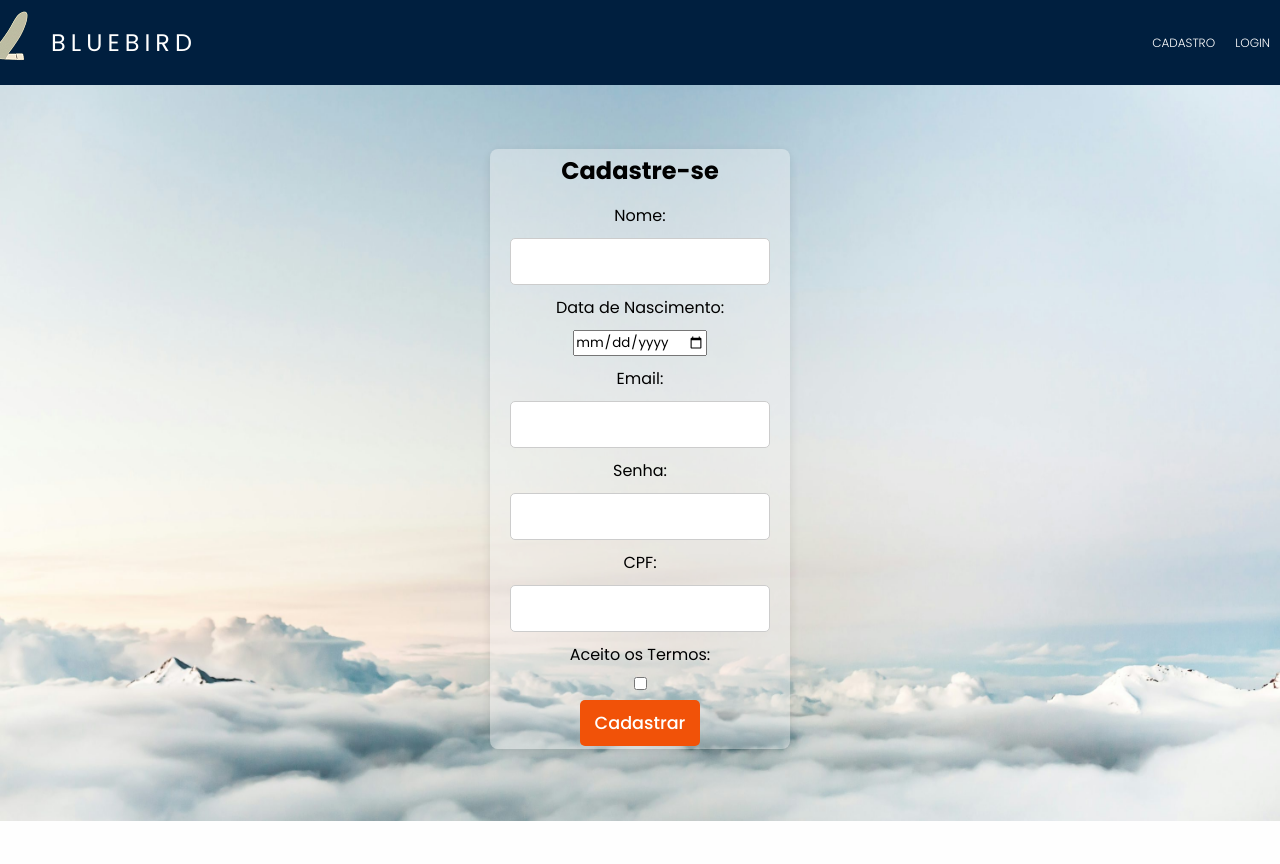
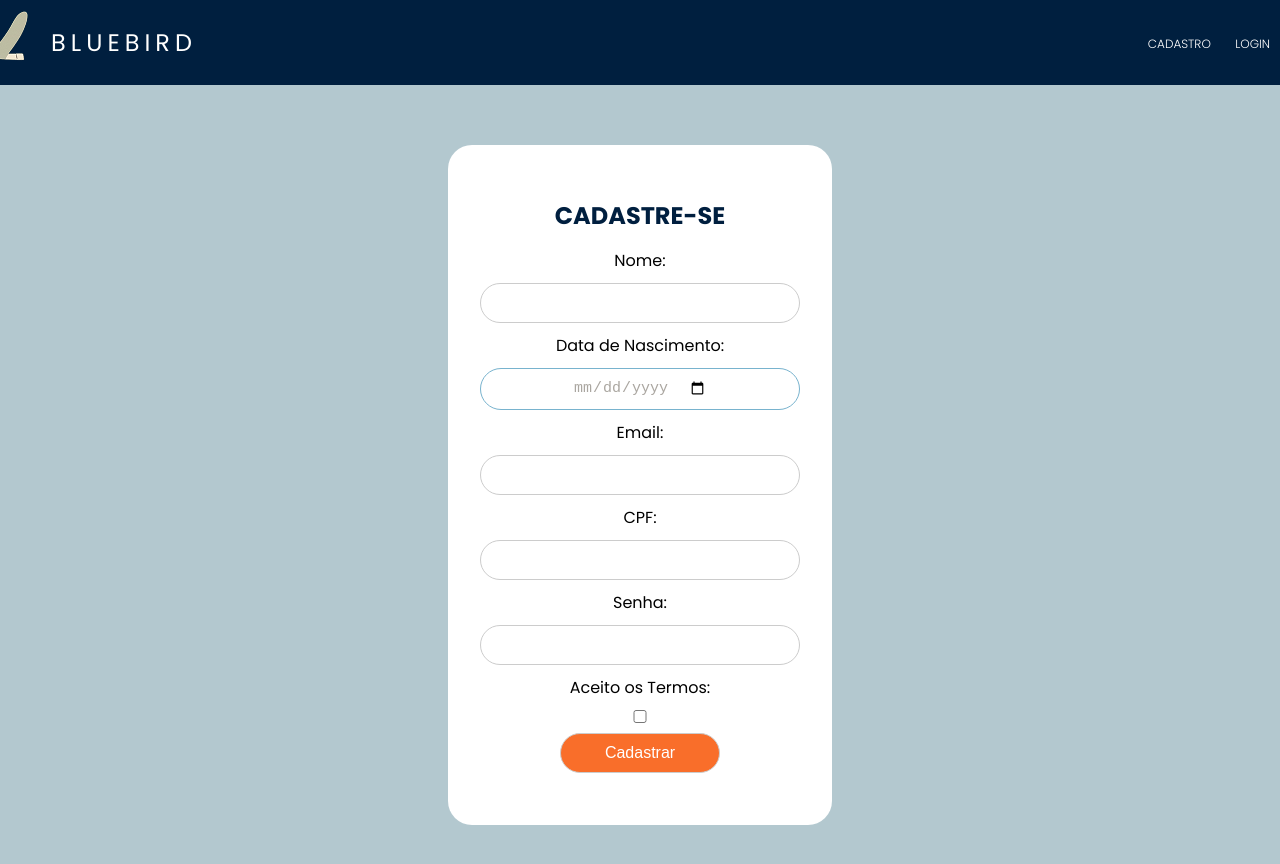
Before and after one commit to ImpactaHumbertoFilho/blueBird.web, a plain HTML site: page src/register.html in a window 1280 px wide. Before the commit the page ends 821 px from the top, so only its background shows below. Drawn offline with Linux system fonts and the light colour scheme.

Commit message:
Página sobre nós e ajustes gerais CSS

```diff
--- a/src/css/register.css
+++ b/src/css/register.css
@@ -1,143 +1,69 @@
-@import url('https://fonts.googleapis.com/css2?family=Poppins:wght@400;500;700&display=swap');
+@import url(../padrao.css);
 
-*{
-    margin: 0;
-    padding: 0;
-    font-family: 'Poppins', sans-serif;
-}
-
-header {
-    box-shadow: 0 3px 10px #464646;
-}
-
-a {
-    color: #fff;
-    text-decoration: none;
-    transition: 0.3s;
-}
-
-p {
-    color: #001F3F;
-    font-size: 1.2em;
-    text-align: center;
-
-}
-
-a:hover {
-    opacity: 0.7;
-}
-
-.logo {
+.background {
+    background: var(--quarta-cor);
+    height: 100vh;
     display: flex;
     align-items: center;
-    font-size: 24px;
-    text-transform: uppercase;
-    letter-spacing: 4px;
-}
-
-nav {
-    display: flex;
-    justify-content: space-around;
-    align-items: center;
-    font-family: system-ui, -apple-system, BlinkMacSystemFont, 'Segoe UI', Roboto, Oxygen, Ubuntu, Cantarell, 'Open Sans', 'Helvetica Neue', sans-serif;
-    background: #001F3F;
-    height: 8vh;
-}
-
-.nav-list {
-    display: flex;
-    list-style: none;
-}
-
-.nav-list li {
-    letter-spacing: 2px;
-    margin-left: 32px;
-}
-
-.login-button button{
-    border: none;
-    background-color: #204264;
-    padding: 10px 15px;
-    border-radius: 5px;
-}
-
-.login-button button a {
-    text-decoration: none;
-    color: #fff;
-    font-weight: 500;
-    font-size: 1.1em;
+    justify-content: center;
 }
 
 
-
-main {
-    background: url("../img/bg.jpg") no-repeat center center;
-    background-size: cover;
-    height: 92vh;
-    padding-top: 8vh;
-}
-
-.upper-section div{
+.forms-caixa {
     display: flex;
     flex-direction: column;
     justify-content: center;
     align-items: center;
+    gap: 15px;
+    background-color: #fff;
+    padding: 2rem;
+    width: 30%;
+    height: 85%;
+    border-radius: 24px;
 }
 
-
-.upper-section span {
-    color: #001F3F;
-}
-
-.container {
-    display: flex;
-    flex-direction: column;
-    align-items: center;
-    gap: 15px;
-    background-color: rgba(244, 244, 244, 0.4); /* Add a transparent background */
-    padding: 20px; /* Add padding for spacing inside the container */
-    border-radius: 8px; /* Add rounded corners */
-    box-shadow: 0 3px 10px rgba(0, 0, 0, 0.1); /* Add a subtle shadow */
-    margin: auto; /* Center the container within its parent */
-    max-width: 300px; /* Limit the width of the container */
-    max-height: 600px;
-}
-
-.container form {
+.forms-caixa form {
     display: flex;
     flex-direction: column;
     gap: 10px;
     width: 100%;
     align-items: center;
 }
-
-input[type="text"],
-input[type="email"],
-input[type="password"] {
+.birthday {
+    width: 100%;
+    height: 30px !important;
+    border-radius: 16px;
+    border: 1px solid var(--azul-footer) !important;
+    font-size: 15px !important;
+    display: flex;
+    align-items: center;
+    justify-content: center;
+    padding: 20px !important;
+    color: var(--cinza) !important;
+}
+.forms-caixa input {
     border: 1px solid #ccc;
-    border-radius: 5px;
+    border-radius: 24px;
     padding: 10px;
     font-size: 1em;
     width: 100%;
     box-sizing: border-box;
-    transition: border-color 0.3s;
-}
-
-input[type="text"]:focus,
-input[type="email"]:focus,
-input[type="password"]:focus {
-    border-color: #204264;
-    outline: none;
+    transition:r 0.3s;
 }
 
 .secundary-button {
     border: none;
-    background-color: #f15208;
+    background-color: var(--segunda-cor);
     padding: 10px 15px;
     border-radius: 5px;
-
     color: #fff;
     text-decoration: none;
     font-weight: 500;
     font-size: 1.1em;
+    width: 50% !important;
+    cursor: pointer;
 }
+
+.forms-caixa h2 {
+    color: var(--primeira-cor);
+}
--- a/src/css/voos-populares.css
+++ b/src/css/voos-populares.css
@@ -1,4 +1,4 @@
-@import url(../main.css);
+@import url(../padrao.css);
 
 .voos-populares {
     height: 100vh;
--- a/src/js/User.js
+++ b/src/js/User.js
@@ -62,11 +62,13 @@ async function Register(event){
         });
 
         if (!response.ok) {
+            alert("Erro de cadastro! Valide seus dados")
             throw new Error(`Erro HTTP! Status: ${response.status}`);
         }
 
         // console.log("Cadastro realizado!")
         console.log(`${response.status} Cadastro realizado`)
+        alert('Cadastro realizado! Verifique seu e-mail')
         return
     } catch (error) {
         console.error('Erro:', error);
--- a/src/register.html
+++ b/src/register.html
@@ -24,33 +24,31 @@
                 </nav>
             </div>
         </header>
-        <main>
-            <section class="upper-section">
-                <div class="container">
-                    <h2>Cadastre-se</h2>
+        <section class="background">
+                <div class="forms-caixa">
+                    <h2>CADASTRE-SE</h2>
                     <form id="registerForm" onsubmit="Register(event)">
                         <label for="name">Nome:</label>
                         <input type="text" id="name" name="name" required/>
 
                         <label for="birthday">Data de Nascimento:</label>
-                        <input type="date" id="birthday" name="birthday" required/>
+                        <input type="date" id="birthday" name="birthday" class="birthday" required/>
 
                         <label for="email">Email:</label>
                         <input type="email" id="email" name="email" required/>
 
+                        <label for="cpf_cnpj">CPF:</label>
+                        <input type="text" id="cpf_cnpj" name="cpf_cnpj" required/>
+
                         <label for="password">Senha:</label>
                         <input type="password" id="password" name="password" required/>
-
-                        <label for="cpf_cnpj">CPF:</label>
-                        <input type="text" id="cpf_cnpj" name="cpf_cnpj" required/>
 
                         <label for="terms">Aceito os Termos:</label>
                         <input type="checkbox" id="terms" name="terms" required/>
 
                         <input class= "secundary-button" type="submit" value="Cadastrar"/>
                     </form>
-                </div>
-            </section>
-        </main>
+            </div>
+        </section>
     </body>
 </html>
```
Also changed, not shown: src/about.html (+1 -2 lines), src/index.html (+3 -32 lines).
